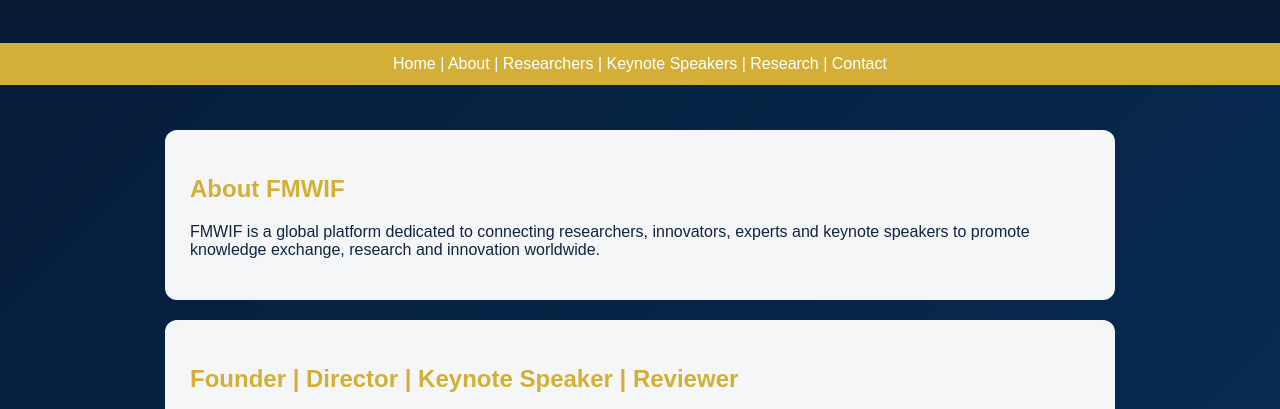
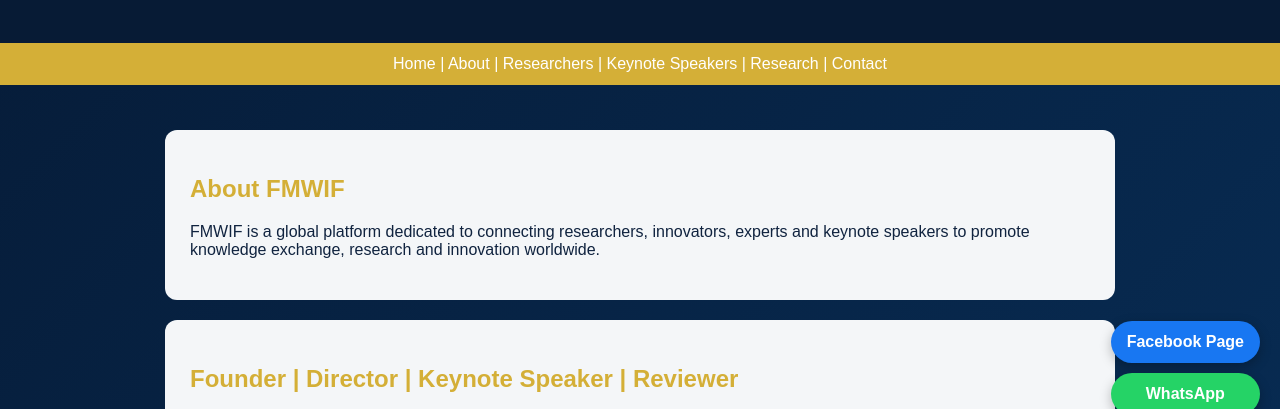
Before and after one commit to FMWIF/FMWIF, a plain HTML site: page index.html in a window 1280 px wide. Shown: the part 313-722 px from the top of the page. Drawn offline with Linux system fonts and the light colour scheme.

Commit message:
Add files via upload

```diff
--- a/index.html
+++ b/index.html
@@ -109,6 +109,38 @@
 .contact-links .facebook-link{background:#1877f2}
 .contact-links .whatsapp-link{background:#25d366}
 .contact-links .email-link{background:#6c42b8}
+</style>
+
+
+<style id="floating-contact-links-style">
+.floating-contact-links{
+    position:fixed;
+    right:20px;
+    bottom:20px;
+    z-index:99999;
+    display:flex;
+    flex-direction:column;
+    gap:10px;
+}
+.floating-contact-links a{
+    display:flex;
+    align-items:center;
+    justify-content:center;
+    min-width:125px;
+    padding:12px 16px;
+    border-radius:999px;
+    color:#fff !important;
+    text-decoration:none !important;
+    font-weight:700;
+    box-shadow:0 4px 12px rgba(0,0,0,.25);
+}
+.floating-contact-links .facebook-link{background:#1877f2}
+.floating-contact-links .whatsapp-link{background:#25d366}
+.floating-contact-links .email-link{background:#6c42b8}
+@media (max-width:600px){
+    .floating-contact-links{right:12px;bottom:12px}
+    .floating-contact-links a{min-width:110px;padding:10px 13px;font-size:14px}
+}
 </style>
 
 </head>
@@ -559,7 +591,7 @@
 <p>Email: <a href="mailto:Zarqazulifqar1986@gmail.com">Zarqazulifqar1986@gmail.com</a></p>
 <p>Phone / WhatsApp: <a href="https://wa.me/923147871868" target="_blank" rel="noopener noreferrer">00923147871868</a></p>
 <p><b>Address:</b> Sialkot, Pakistan</p>
-<div class="contact-links">
+<div class="floating-contact-links">
 <a class="facebook-link" href="https://www.facebook.com/profile.php?id=61592572019239" target="_blank" rel="noopener noreferrer">Facebook Page</a>
 <a class="whatsapp-link" href="https://wa.me/923147871868" target="_blank" rel="noopener noreferrer">WhatsApp</a>
 <a class="email-link" href="mailto:Zarqazulifqar1986@gmail.com">Email</a>
```
